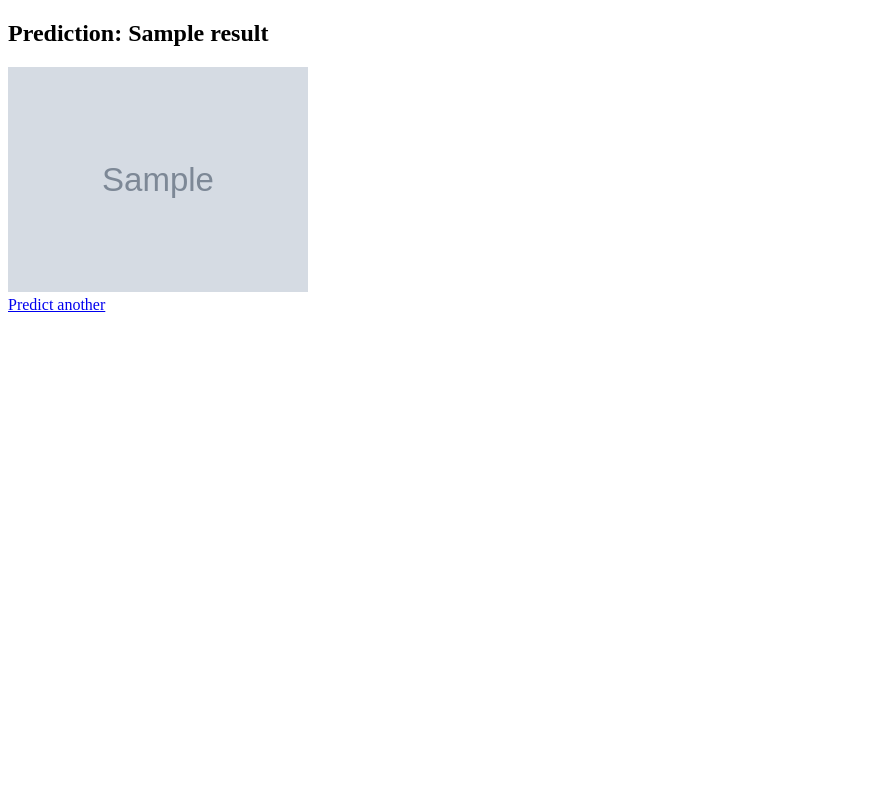
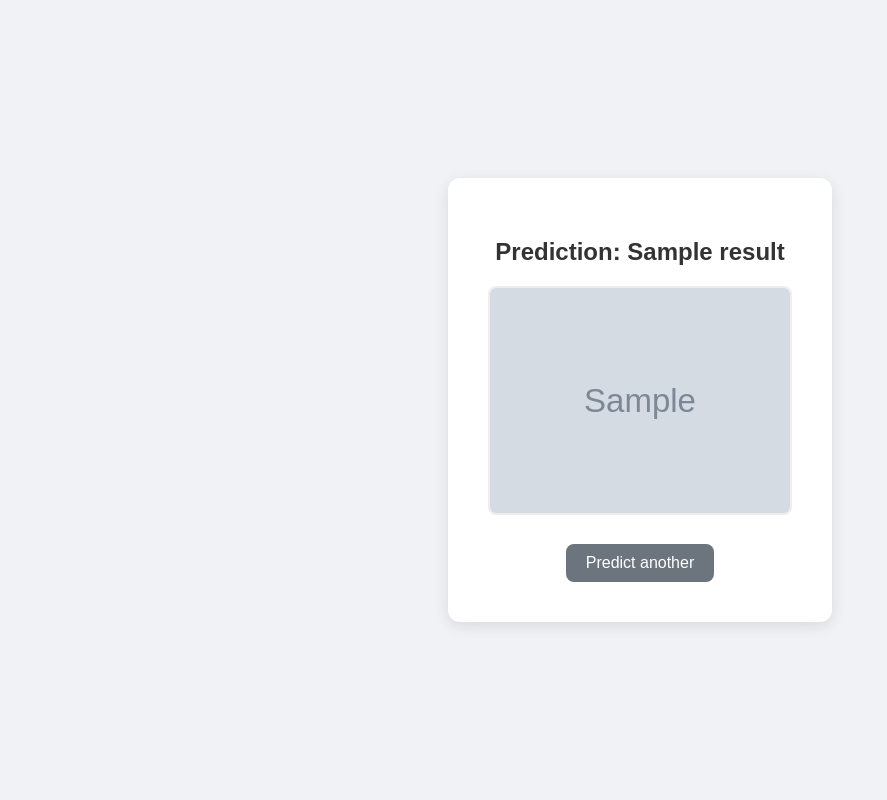
Before and after one commit to dervish2004/Blood-cells-classifier, a Flask app: template blood-cell-classifier/templates/result.html in a window 1280 px wide. Shown: the whole page, without its empty margins (0-887 px from the left). Run offline with Flask 3, Linux system fonts and the light colour scheme; the template is opened without the code that fills it: most values are stand-ins (such as "Sample title", 1, 10 or a date in 2020); grey boxes marked "Sample" are stand-in pictures.

Commit message:
Update result.html

```diff
--- a/blood-cell-classifier/templates/result.html
+++ b/blood-cell-classifier/templates/result.html
@@ -1,11 +1,58 @@
+
 <!DOCTYPE html>
 <html>
 <head>
   <title>Prediction Result</title>
+  <style>
+    body {
+      font-family: Arial, sans-serif;
+      background-color: #f0f2f5;
+      display: flex;
+      justify-content: center;
+      align-items: center;
+      flex-direction: column;
+      height: 100vh;
+      margin: 0;
+    }
+    .result-container {
+      background-color: #ffffff;
+      padding: 40px;
+      border-radius: 12px;
+      box-shadow: 0 4px 15px rgba(0, 0, 0, 0.1);
+      text-align: center;
+    }
+    h2 {
+      color: #333;
+      margin-bottom: 20px;
+      font-size: 24px;
+    }
+    img {
+      max-width: 100%;
+      height: auto;
+      border: 2px solid #eee;
+      border-radius: 8px;
+    }
+    .link-button {
+      display: inline-block;
+      margin-top: 25px;
+      padding: 10px 20px;
+      background-color: #6c757d;
+      color: white;
+      text-decoration: none;
+      border-radius: 8px;
+      transition: background-color 0.3s ease;
+    }
+    .link-button:hover {
+      background-color: #5a6268;
+    }
+  </style>
 </head>
 <body>
-  <h2>Prediction: {{ result }}</h2>
-  <img src="{{ image }}" width="300">
-  <br><a href="/">Predict another</a>
+  <div class="result-container">
+    <h2>Prediction: {{ result }}</h2>
+    <img src="{{ image }}" alt="Uploaded Image" width="300">
+    <br>
+    <a href="/" class="link-button">Predict another</a>
+  </div>
 </body>
 </html>
```
